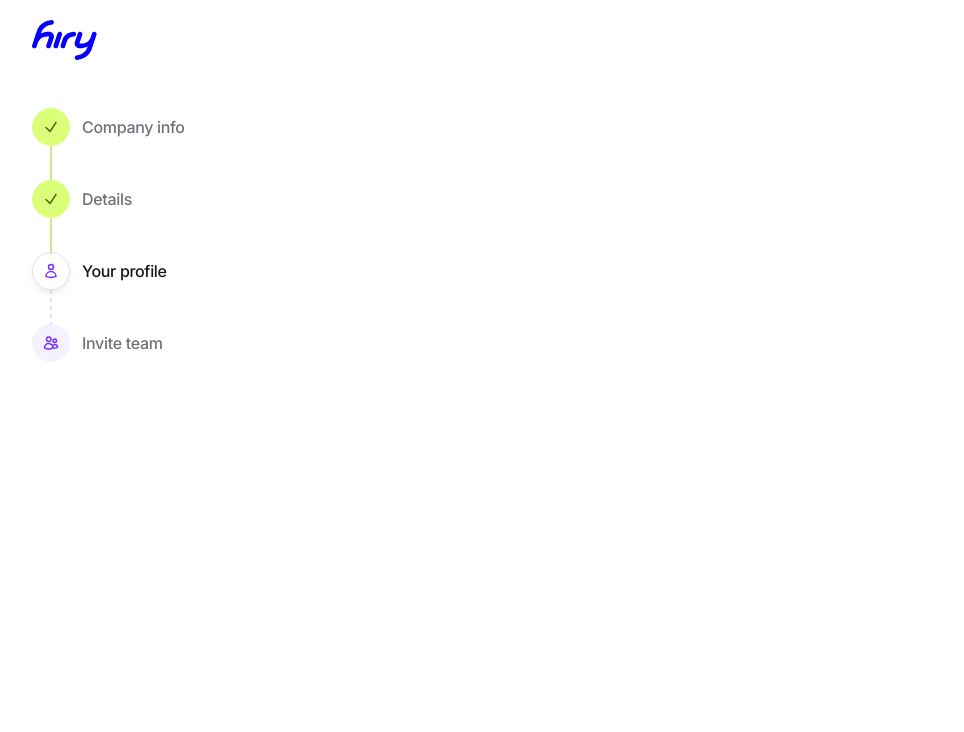
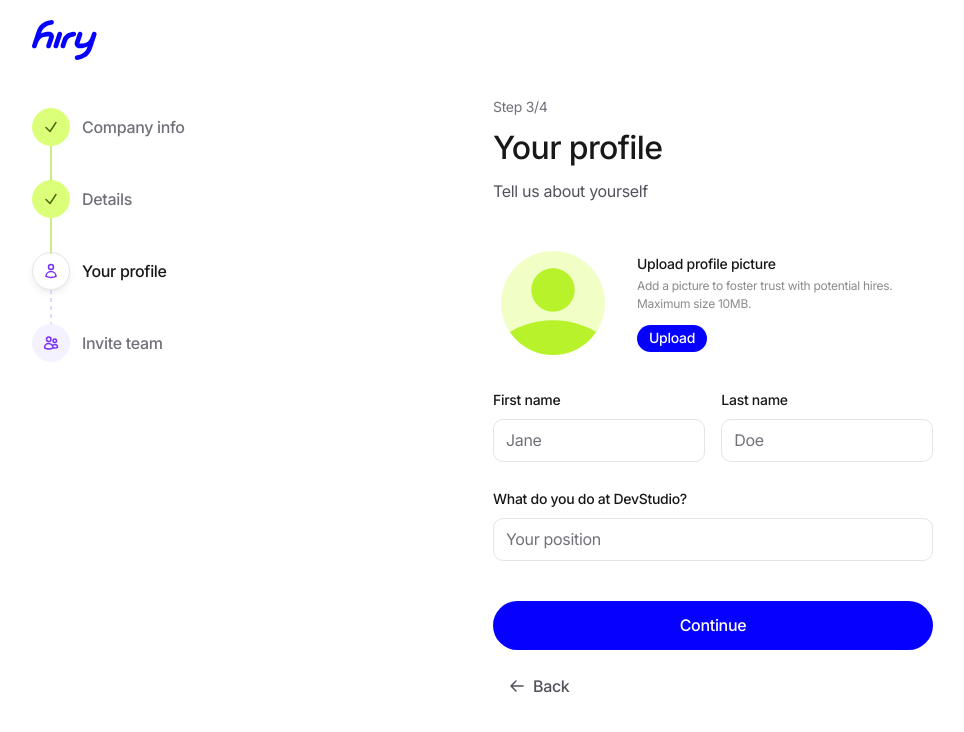
Before and after one commit to Fredobumma/hiry-assignment, a Next.js app: page /company-onboarding/profile in a window 1280 px wide. Shown: the top 732 px of the page, without its empty margins (8-972 px from the left). Built offline with nearby package versions, Linux system fonts and the light colour scheme.

Commit message:
--feat:: profile (third page)

```diff
--- a/app/company-onboarding/details/page.tsx
+++ b/app/company-onboarding/details/page.tsx
@@ -1,6 +1,6 @@
 "use client";
 
-import { useRouter } from "next/navigation";
+import Link from "next/link";
 
 import {
 	BackSvg,
@@ -15,8 +15,6 @@ import {
 } from "@/appComponents";
 
 const CompanyOnboardingDetails = () => {
-	const router = useRouter();
-
 	return (
 		<div className="max-w-gridMax w-full">
 			<PageIntro
@@ -62,13 +60,12 @@ const CompanyOnboardingDetails = () => {
 				/>
 				<FormButton />
 			</form>
-			<button
-				type="button"
-				onClick={() => router.back()}
-				className="font-medium flex items-center gap-2 py-1 px-4 leading-button tracking-subheading text-subheading hover:scale-95 transition ease-in-out duration-500"
+			<Link
+				href="/company-onboarding"
+				className="font-medium flex items-center gap-2 py-2.5 px-4 leading-button tracking-subheading text-subheading hover:scale-95 transition ease-in-out duration-500"
 			>
 				<BackSvg /> Back
-			</button>
+			</Link>
 		</div>
 	);
 };
--- a/app/company-onboarding/profile/page.tsx
+++ b/app/company-onboarding/profile/page.tsx
@@ -1,5 +1,60 @@
+"use client";
+
+import Link from "next/link";
+
+import {
+	BackSvg,
+	FormButton,
+	LogoUpload,
+	PageIntro,
+	TextInput,
+} from "@/appComponents";
+
 const CompanyOnboardingProfile = () => {
-	return <div className="max-w-gridMax w-full"></div>;
+	return (
+		<div className="max-w-gridMax w-full">
+			<PageIntro
+				step="3/4"
+				heading="Your profile"
+				subHeading="Tell us about yourself"
+			/>
+			<LogoUpload heading="profile picture" />
+			<form
+				onSubmit={(e) => {
+					e.preventDefault();
+				}}
+				className="space-y-6 mb-4"
+			>
+				<div className="flex gap-4">
+					<TextInput
+						label="First name"
+						name="firstName"
+						id="firstName"
+						placeholder="Jane"
+					/>
+					<TextInput
+						label="Last name"
+						name="lastName"
+						id="lastName"
+						placeholder="Doe"
+					/>
+				</div>
+				<TextInput
+					label="What do you do at DevStudio?"
+					name="position"
+					id="position"
+					placeholder="Your position"
+				/>
+				<FormButton />
+			</form>
+			<Link
+				href="/company-onboarding/details"
+				className="font-medium flex items-center gap-2 py-2.5 px-4 leading-button tracking-subheading text-subheading hover:scale-95 transition ease-in-out duration-500"
+			>
+				<BackSvg /> Back
+			</Link>
+		</div>
+	);
 };
 
 export default CompanyOnboardingProfile;
--- a/appComponents/LogoUpload.tsx
+++ b/appComponents/LogoUpload.tsx
@@ -1,19 +1,26 @@
 // import Image from "next/image";
 
-const LogoUpload = () => {
+import { ProfilePictureSvg } from "./svgs";
+
+const LogoUpload = ({ heading }: { heading?: string }) => {
+	console.log(heading);
 	return (
 		<div className="flex items-center gap-6 mt-10 mb-6">
 			{/* <figure className="size-upload rounded-full">
 				<Image alt="company logo" src="" width={104} height={104} />
 			</figure> */}
 			<div className="flex items-center justify-center m-2 bg-uploadLogo rounded-full min-w-upload h-upload">
-				<span className="font-medium text-uploadPlaceholder text-uploadText leading-subheading tracking-step">
-					A
-				</span>
+				{heading ? (
+					<ProfilePictureSvg />
+				) : (
+					<span className="font-medium text-uploadPlaceholder text-uploadText leading-subheading tracking-step">
+						A
+					</span>
+				)}
 			</div>
 			<div>
 				<p className="font-medium text-sm leading-button tracking-step">
-					Upload your company logo
+					Upload {heading || "your company logo"}
 				</p>
 				<p className="mt-1 mb-3 opacity-50 text-xs leading-subheading tracking-step">
 					Add a picture to foster trust with potential hires. Maximum size 10MB.
--- a/appComponents/index.ts
+++ b/appComponents/index.ts
@@ -12,6 +12,7 @@ export { default as TextInput } from "./TextInput";
 export {
 	LanguagesSelectSvg,
 	LocationSelectSvg,
+	ProfilePictureSvg,
 	TimezoneSelectSvg,
 	WebsiteInputSvg,
 	BackSvg,
--- a/appComponents/svgs.tsx
+++ b/appComponents/svgs.tsx
@@ -260,3 +260,32 @@ export const BackSvg = () => (
 		/>
 	</svg>
 );
+
+export const ProfilePictureSvg = () => (
+	<svg
+		xmlns="http://www.w3.org/2000/svg"
+		width="120"
+		height="120"
+		viewBox="0 0 120 120"
+		fill="none"
+	>
+		<g clipPath="url(#clip0_3597_1142)">
+			<path
+				d="M135 130H-15C-15 102.386 22.3442 79.9998 60 79.9998C97.6558 79.9998 135 102.386 135 130Z"
+				fill="#B7F22A"
+			/>
+			<path
+				d="M60 69.9999C73.8071 69.9999 85 58.807 85 44.9999C85 31.1928 73.8071 19.9999 60 19.9999C46.1929 19.9999 35 31.1928 35 44.9999C35 58.807 46.1929 69.9999 60 69.9999Z"
+				fill="#B7F22A"
+			/>
+		</g>
+		<defs>
+			<clipPath id="clip0_3597_1142">
+				<path
+					d="M0 60C0 26.8629 26.8629 0 60 0C93.1371 0 120 26.8629 120 60C120 93.1371 93.1371 120 60 120C26.8629 120 0 93.1371 0 60Z"
+					fill="white"
+				/>
+			</clipPath>
+		</defs>
+	</svg>
+);
```
